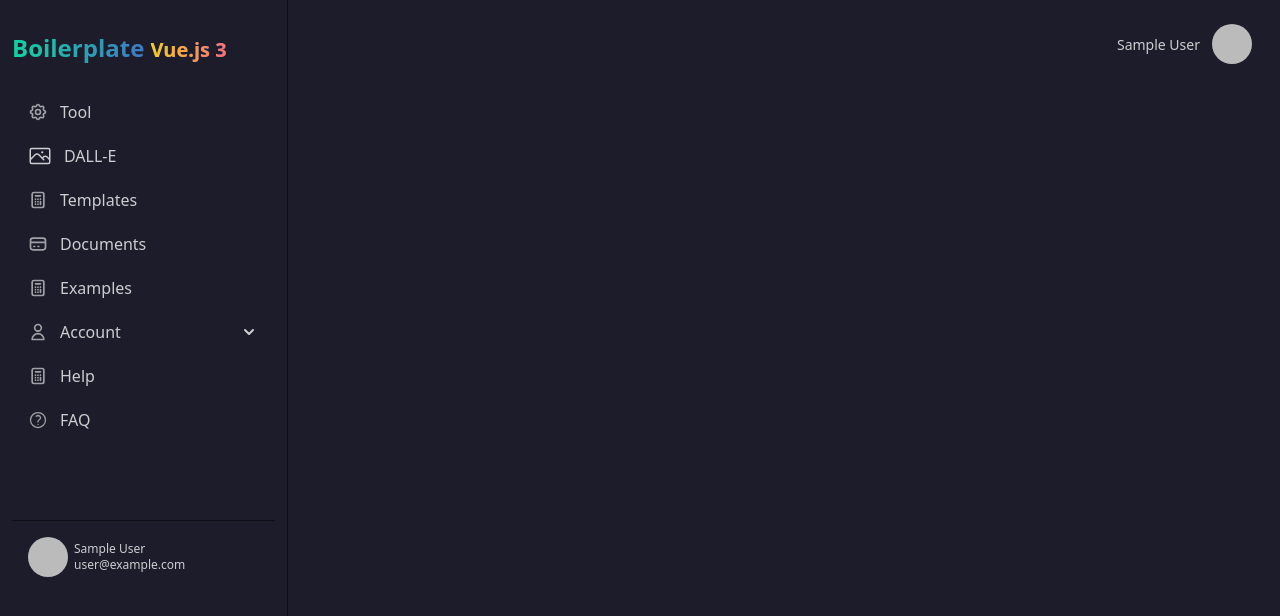
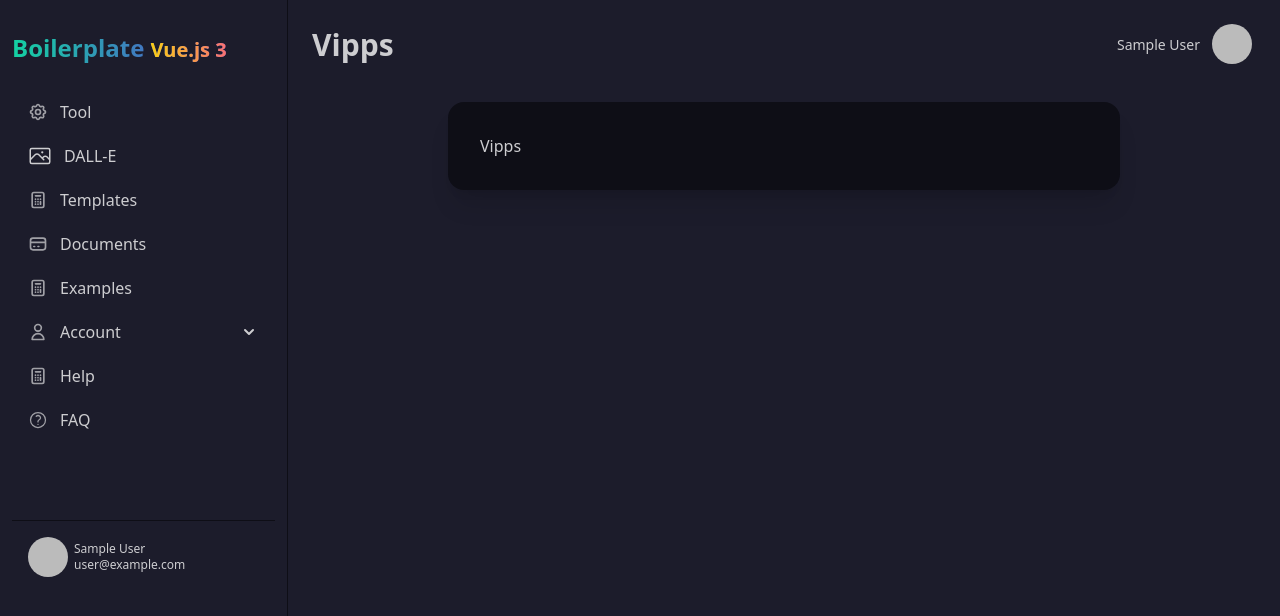
Before and after one commit to kodevasse/Function_webapp_01, a Vue app: page /vipps in a window 1280 px wide. Shown: the top 616 px of the page. Built offline with nearby package versions, Linux system fonts and the light colour scheme; no server answers; the database is empty; sample sign-in values are in the browser's storage.

Commit message:
adding vipps here now soon

```diff
--- a/src/router/index.js
+++ b/src/router/index.js
@@ -19,6 +19,7 @@
 import Signup from "../views/Signup.vue";
 import VerifyEmail from "../views/VerifyEmail.vue";
 import Dalle from "../views/Dalle.vue";
+import Vipps from "../views/Vipps.vue";
 
 const routes = [
   {
@@ -87,6 +88,11 @@
     //   requiredAuth: true,
     // },
   },
+  {
+    path: "/vipps",
+    name: "vipps",
+    component: Vipps,
+  },
 
   {
     path: "/scores",
--- /dev/null
+++ b/src/views/Vipps.vue
@@ -0,0 +1,28 @@
+<template>
+  <div class="flex flex-col">
+    <div class="flex flex-col w-full h-full items-center sm:justify-start mt-6">
+      <!-- First Card -->
+      <div class="card w-full max-w-2xl bg-base-200 shadow-xl mb-4">
+        <div class="card-body">
+          Vipps
+          <!-- <button
+                :class="['btn', loading ? 'btn-loading' : 'btn-primary']"
+                :disabled="loading"
+                @click="chatWithGPT4"
+              >
+                <span v-if="loading" class="loading loading-spinner"></span>
+                <span v-if="loading">Processing...</span>
+                <span v-else>Test GPT-4 Chat</span>
+              </button>
+              <p class="flex justify-center mt-6" v-if="loading">
+
+              </p>
+              <p class="font-bold mt-4" v-else-if="error">Error: {{ error }}</p>
+              <p class="font-bold mt-4" v-else>
+                Response: <br /><span class="font-normal">{{ response }} </span>
+              </p> -->
+        </div>
+      </div>
+    </div>
+  </div>
+</template>
```
